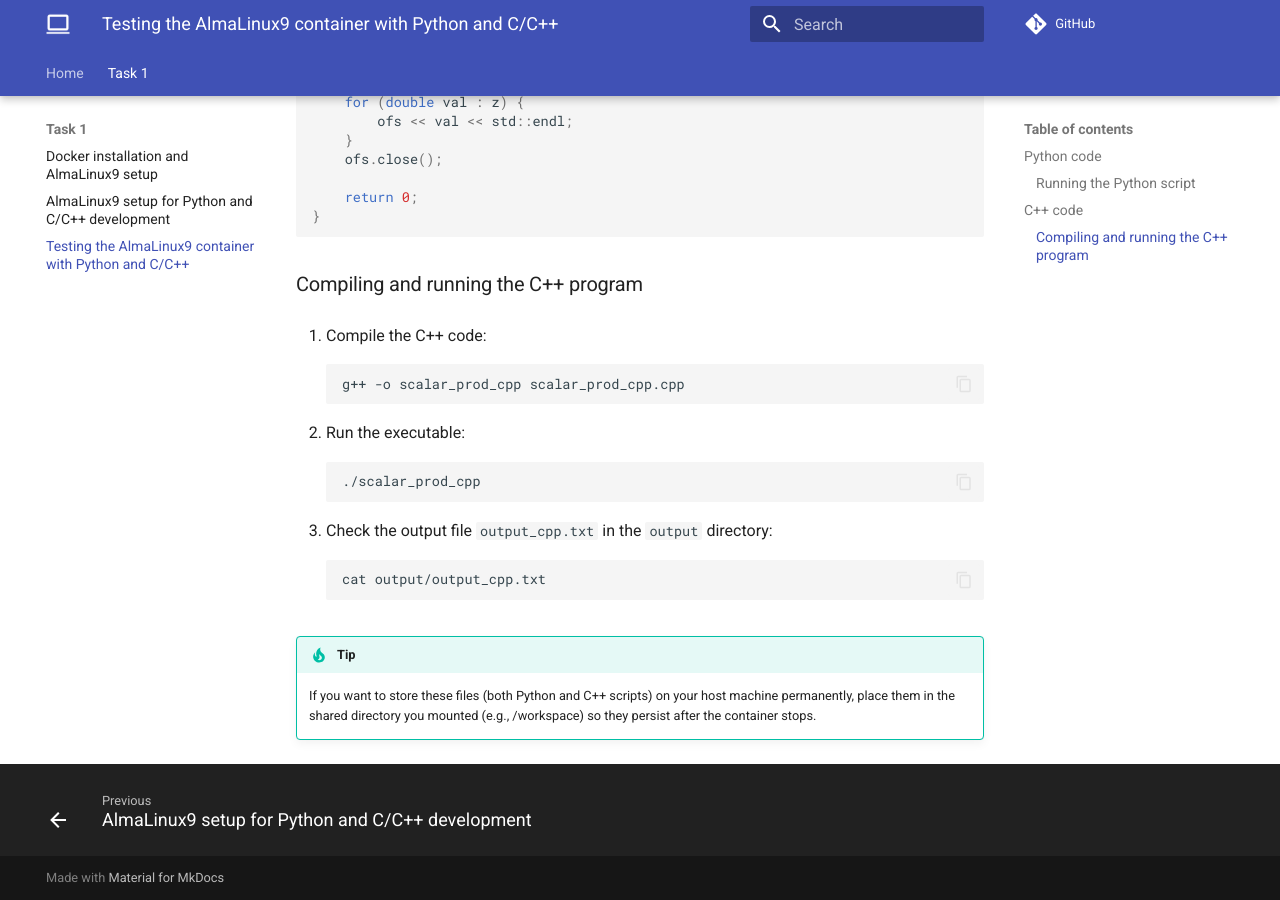
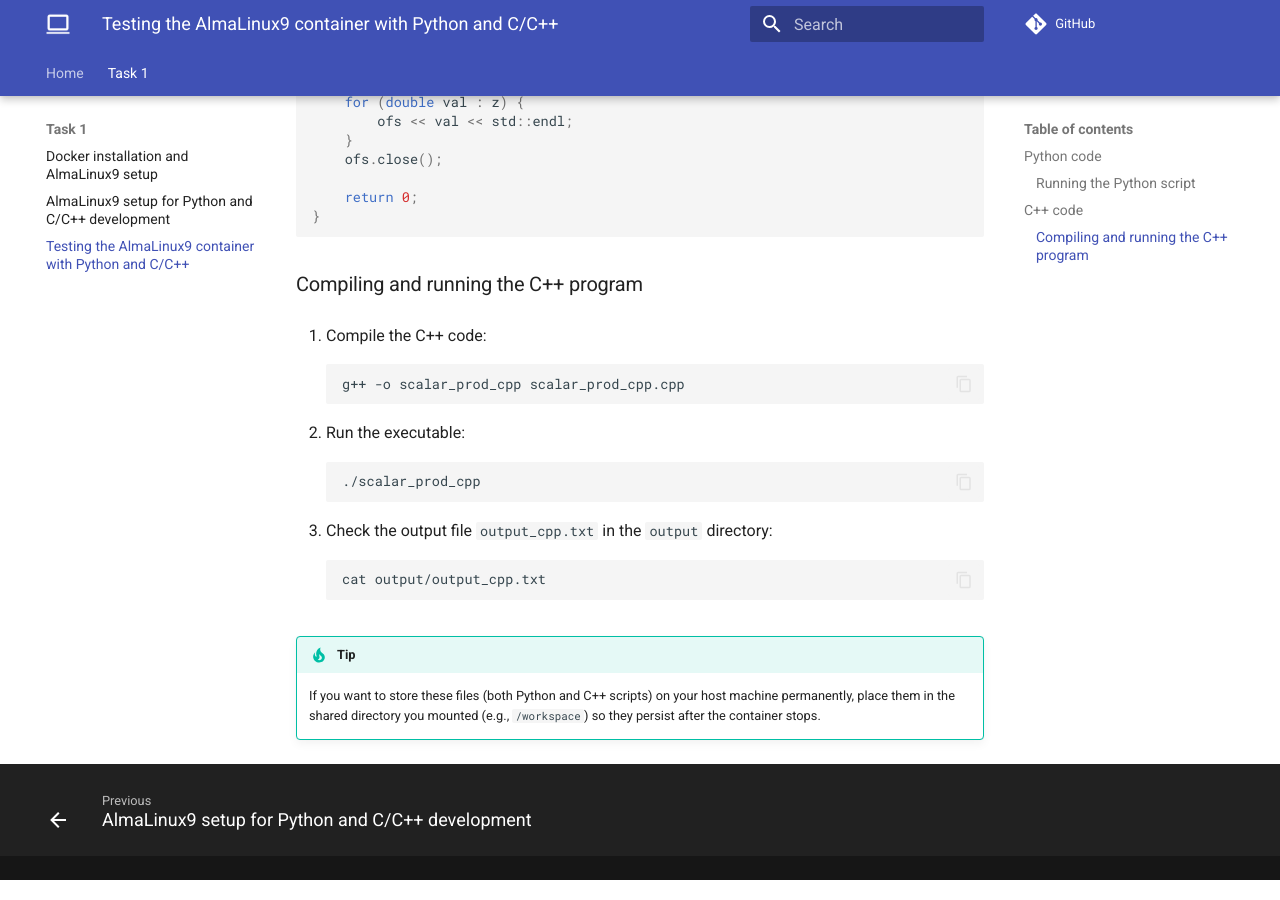
Before and after one commit to niklai99/ScientificComputing4Physics, an MkDocs documentation site: the page built from docs/task1/test_py_cpp.md, in a window 1280 px wide and 900 px high, scrolled down 2081 px. Built offline with MkDocs 1.6.1 and Material for MkDocs 9.7.7, drawn with Linux system fonts in a browser that asks for light colours; comment, search, counter and statistics services are not loaded.

```diff
--- a/docs/task1/test_py_cpp.md
+++ b/docs/task1/test_py_cpp.md
@@ -127,4 +127,4 @@
 
 
 !!! tip
-    If you want to store these files (both Python and C++ scripts) on your host machine permanently, place them in the shared directory you mounted (e.g., /workspace) so they persist after the container stops.
+    If you want to store these files (both Python and C++ scripts) on your host machine permanently, place them in the shared directory you mounted (e.g., `/workspace`) so they persist after the container stops.
--- a/mkdocs.yml
+++ b/mkdocs.yml
@@ -1,4 +1,5 @@
 site_name: Scientific Computing for Physics Students
+site_url: https://niklai99.github.io/ScientificComputing4Physics
 repo_name: GitHub
 repo_url: https://github.com/niklai99/ScientificComputing4Physics
 # edit_uri: main/docs
@@ -14,7 +15,7 @@
   name: material
   logo: logo.png
   favicon: logo.png
-  custom_dir: docs/overrides
+  # custom_dir: docs/overrides
   features:
       - content.code.copy
       - navigation.footer
@@ -31,6 +32,9 @@
 plugins:
     - search
 
+extra:
+  generator: false
+
 extra_css:
   - "mystyle.css"
 
@@ -40,12 +44,11 @@
   - https://cdn.jsdelivr.net/npm/mathjax@3/es5/tex-mml-chtml.js
 
 markdown_extensions:
-  # - callouts
   - pymdownx.arithmatex:
       generic: true
   - pymdownx.superfences
   - pymdownx.tabbed:
       alternate_style: true
   - pymdownx.details
-  - pymdownx.blocks.details
+  # - pymdownx.blocks.details
   - admonition
```
Also changed, not shown: 1 other file.
